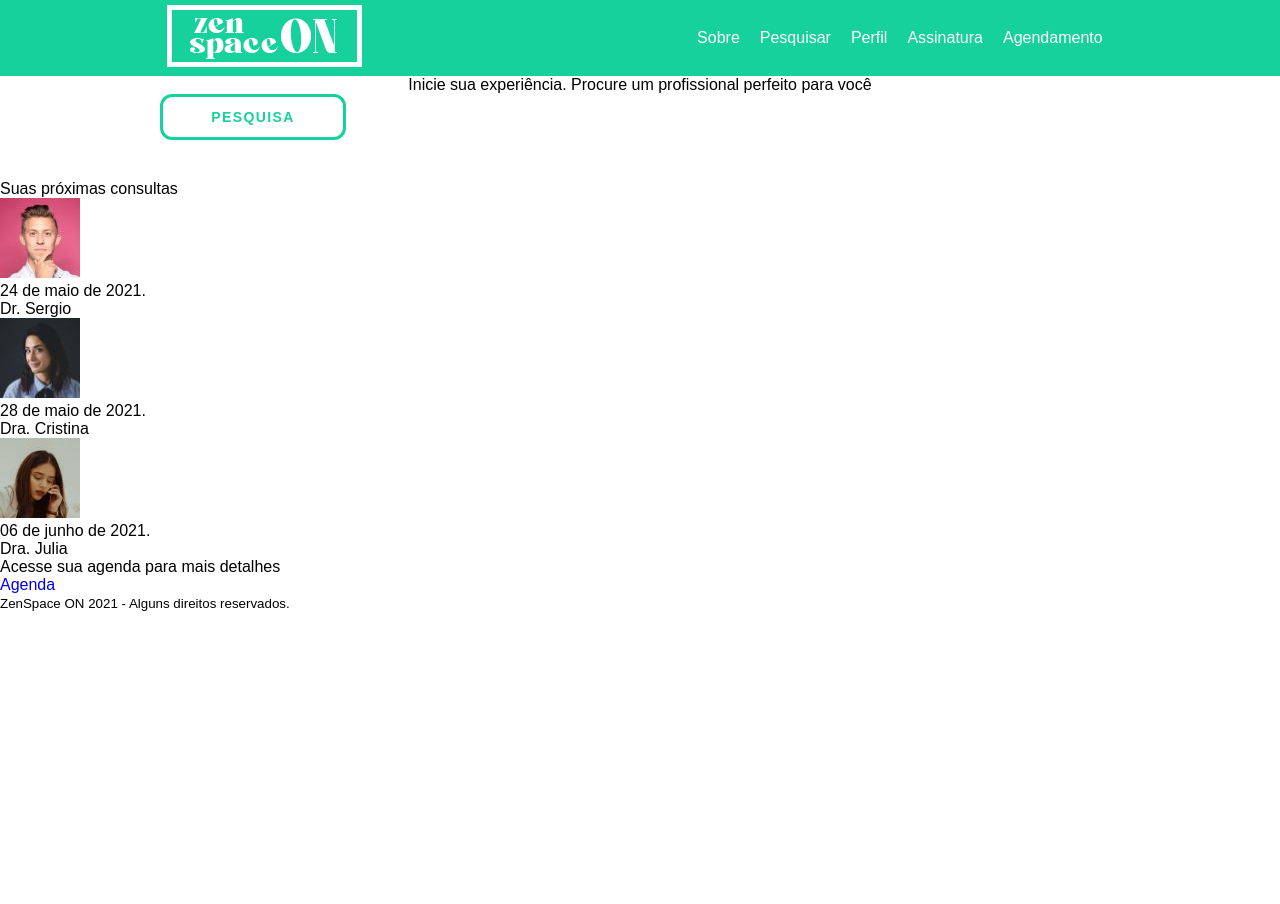
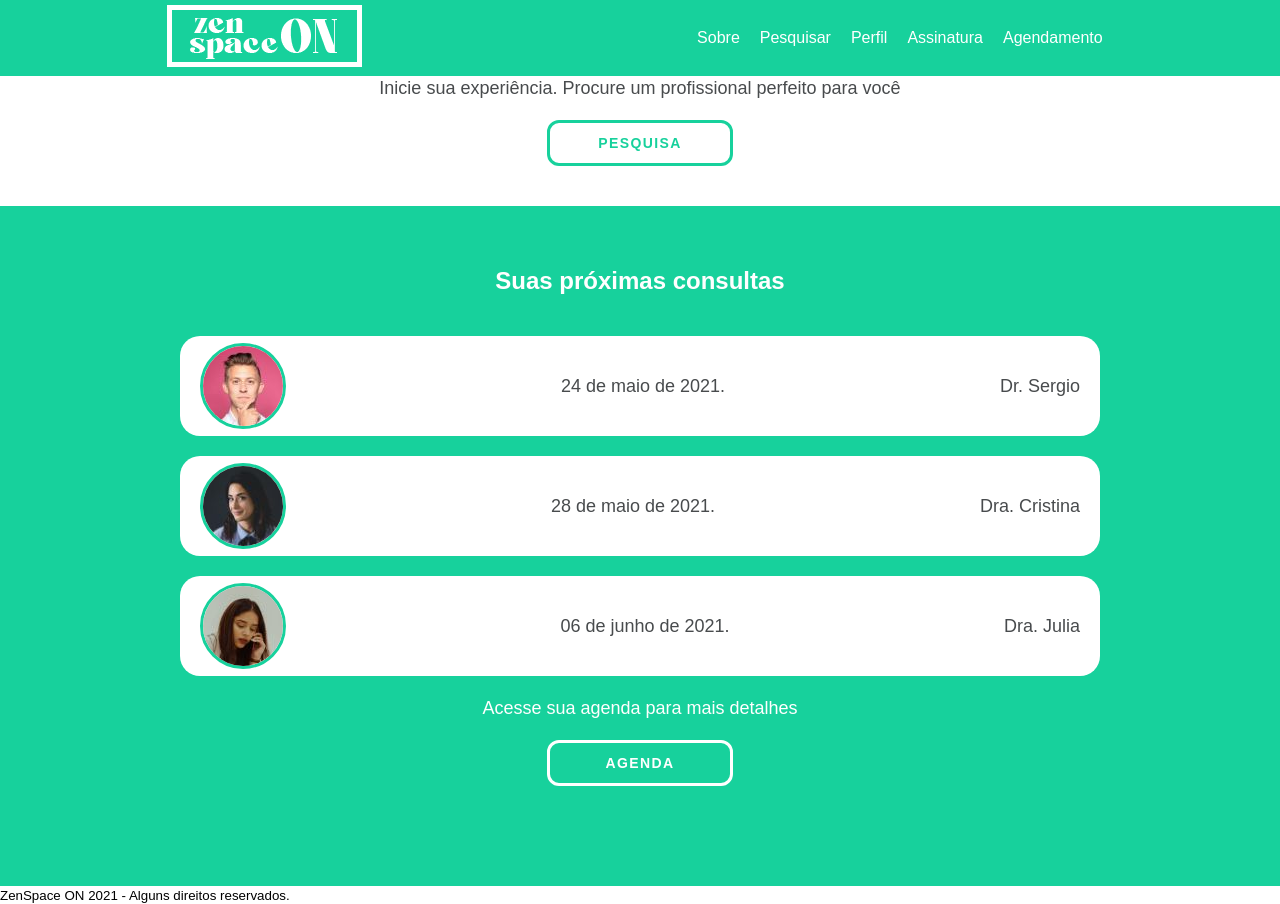
Before and after one commit to ZenGroup-FIAP/ZenSpaceOn_React, a React (Create React App) app: page /agendamento in a window 1280 px wide. Before the commit the page ends 800 px from the top, so only its background shows below. Built offline with nearby package versions, Linux system fonts and the light colour scheme.

Commit message:
Finalização Opiniões + AgendaHome

```diff
--- a/src/Componentes/Agendamento/Agendamento.jsx
+++ b/src/Componentes/Agendamento/Agendamento.jsx
@@ -3,7 +3,7 @@ import { Link } from 'react-router-dom'
 import DrSergio from '../img/pessoas/doc-3.jpg'
 import DraCristina from '../img/pessoas/doc-1.jpg'
 import DraJulia from '../img/pessoas/doc-4.jpg'
-import { Botao, Container, SubContainer } from '../../styled.js'
+import { Botao, BotaoBranco, Container, SubContainer, CallToActionP, TituloInterno, BgVerde, FlexBoxAgendaHome, AgendaP, CallToActionPBranco } from '../../styled.js'
 
 
 export default function Agendamento() {
@@ -11,32 +11,32 @@ export default function Agendamento() {
         <div>
             <Container>
                 <SubContainer>
-                    <p>Inicie sua experiência. Procure um profissional perfeito para você</p>
+                    <CallToActionP>Inicie sua experiência. Procure um profissional perfeito para você</CallToActionP>
                     <Link to="/pesquisa"><Botao>Pesquisa</Botao></Link>
                 </SubContainer>
             </Container>
-            <div>
-                <h2>Suas próximas consultas</h2>
-            </div>
-            <div>
-                <img src={DrSergio} alt="Dr Sergio"/>
-                <p>24 de maio de 2021.</p>
-                <span>Dr. Sergio</span>
-            </div>
-            <div>
-                <img src={DraCristina} alt="Dr Sergio"/>
-                <p>28 de maio de 2021.</p>
-                <span>Dra. Cristina</span>
-            </div>
-            <div>
-                <img src={DraJulia} alt="Dr Sergio"/>
-                <p>06 de junho de 2021.</p>
-                <span>Dra. Julia</span>
-            </div>
-            <div>
-                <p>Acesse sua agenda para mais detalhes</p>
-                <a href="null">Agenda</a>
-            </div>
+            <BgVerde>
+                <Container>
+                    <TituloInterno>Suas próximas consultas</TituloInterno>
+                    <FlexBoxAgendaHome>
+                        <img src={DrSergio} alt="Dr Sergio"/>
+                        <AgendaP>24 de maio de 2021.</AgendaP>
+                        <AgendaP>Dr. Sergio</AgendaP>
+                    </FlexBoxAgendaHome>
+                    <FlexBoxAgendaHome>
+                        <img src={DraCristina} alt="Dr Sergio"/>
+                        <AgendaP>28 de maio de 2021.</AgendaP>
+                        <AgendaP>Dra. Cristina</AgendaP>
+                    </FlexBoxAgendaHome>
+                    <FlexBoxAgendaHome>
+                        <img src={DraJulia} alt="Dr Sergio"/>
+                        <AgendaP>06 de junho de 2021.</AgendaP>
+                        <AgendaP>Dra. Julia</AgendaP>
+                    </FlexBoxAgendaHome>
+                    <CallToActionPBranco>Acesse sua agenda para mais detalhes</CallToActionPBranco>
+                    <Link to='/Perfil'><BotaoBranco>Agenda</BotaoBranco></Link>
+                </Container>
+            </BgVerde>
         </div>
     )
 }
--- a/src/styled.js
+++ b/src/styled.js
@@ -450,4 +450,82 @@ export const Botao = styled.div`
     text-transform: uppercase;
     letter-spacing: .1em;
     border-radius: 12px;
+    margin: 20px auto 40px auto;
 `
+
+export const BotaoBranco = styled.div`
+    width: 120px;
+    text-align: center;
+    border: 3px solid #FFF;
+    padding: 10px 30px;
+    color: #FFF;
+    font-size: 14px;
+    font-weight: bold;
+    line-height: 20px;
+    text-transform: uppercase;
+    letter-spacing: .1em;
+    border-radius: 12px;
+    margin: 20px auto 40px auto;
+`
+
+export const CallToActionP = styled.p`
+    color: #484B4D;
+    font-size: 18px;
+    line-height: 24px;
+
+    @media only screen and (max-width: 660px){
+        font-size: 16px;
+        padding: 60px 40px 0px 40px;
+    }
+`
+
+export const CallToActionPBranco = styled.p`
+    color: #FFF;
+    font-size: 18px;
+    line-height: 24px;
+    text-align: center;
+
+    @media only screen and (max-width: 660px){
+        font-size: 16px;
+        padding: 60px 40px 0px 40px;
+    }
+`
+
+export const TituloInterno = styled.h3`
+    font-size: 24px;
+    line-height: 30px;
+    color: #FFF;
+    font-weight: bold;
+    text-align: center;
+    margin-bottom: 40px;
+`
+
+export const BgVerde = styled.div`
+    background-color: #17d19c;
+    width: 100%;
+    padding: 60px 0px;
+`
+
+export const FlexBoxAgendaHome = styled.div`
+    background-color: #FFF;
+    display: flex;
+    text-align: center;
+    max-width: 900px;
+    height: 80px;
+    justify-content: space-between;
+    align-items: center;
+    padding: 10px 20px;
+    margin: 0px 20px 20px 20px;
+    border-radius: 20px;
+
+    img {
+        border-radius: 100%;
+        border: solid #17d19c 3px;
+    }
+`
+
+export const AgendaP = styled.p`
+    color: #484B4D;
+    font-size: 18px;
+    line-height: 24px;
+`
```
